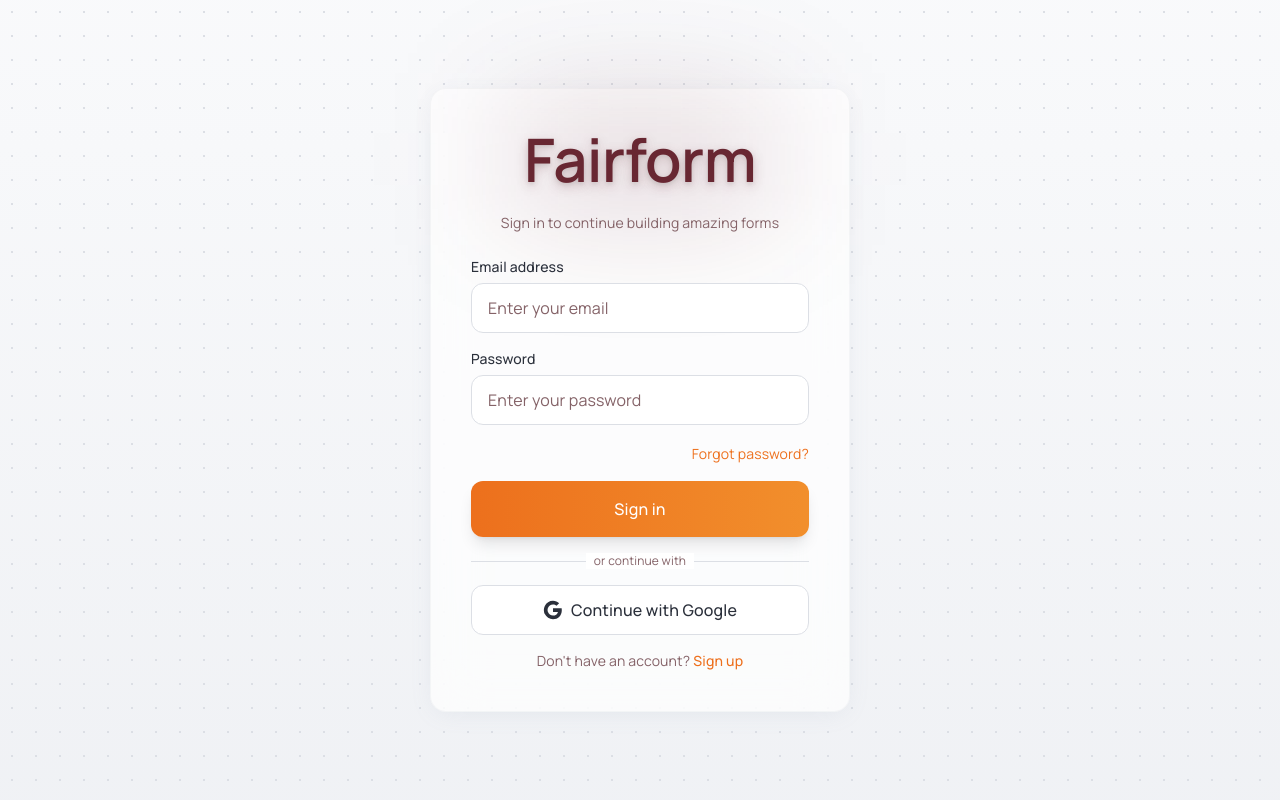
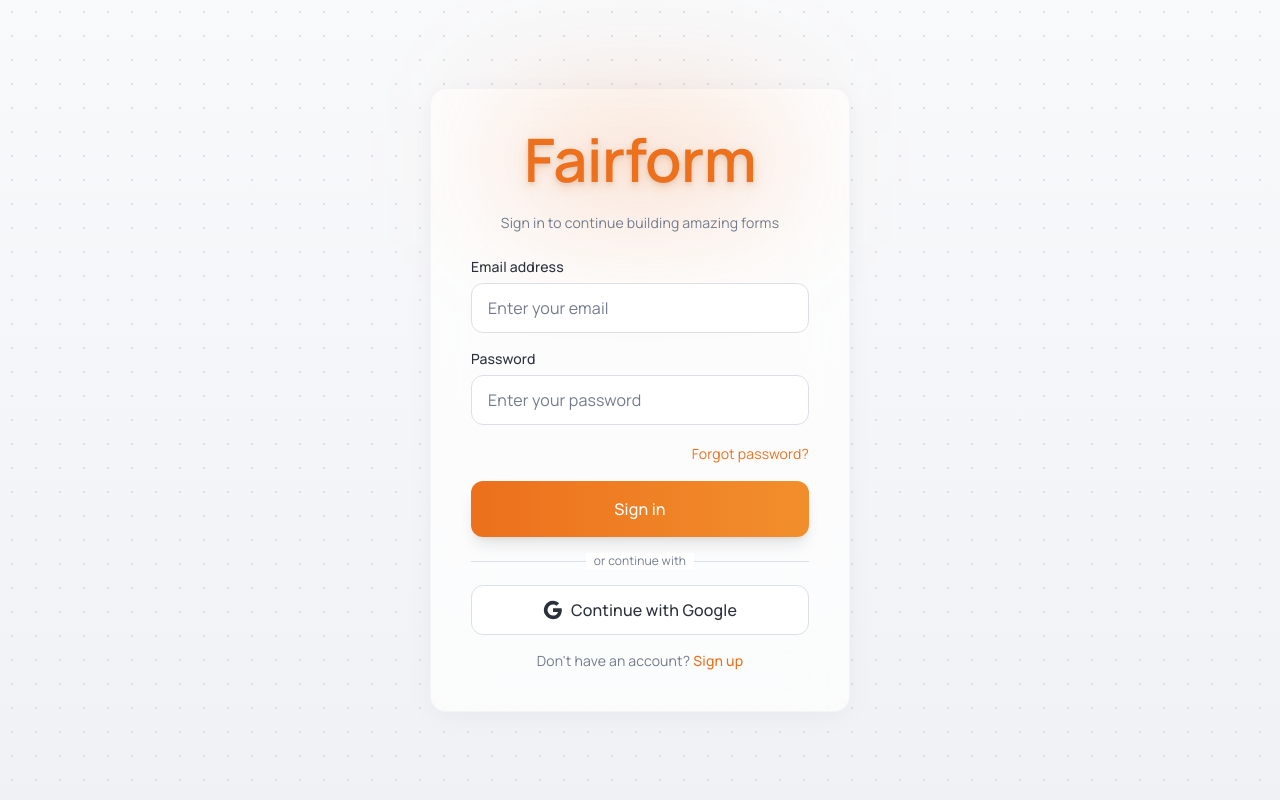
Before and after one commit to MaxJohnsen/VibeForm.fun, a React (Vite) app: page /login in a window 1280 px wide. Built offline with nearby package versions, Linux system fonts and the light colour scheme; the HTML template or start-up script is replaced by a standard one; what google-libphonenumber would draw is missing.

Commit message:
Reverted to commit 6a3961ea85a99d0a56837351d73360f06a436718

```diff
--- a/src/features/auth/components/AuthCard.tsx
+++ b/src/features/auth/components/AuthCard.tsx
@@ -14,14 +14,14 @@ export const AuthCard = ({ children, title, subtitle }: AuthCardProps) => {
           {/* Brand Logo */}
           <div className="relative">
             <span
-              className="text-5xl md:text-6xl font-black tracking-tight text-secondary-foreground animate-fade-in"
+              className="text-5xl md:text-6xl font-black tracking-tight text-primary animate-fade-in"
               style={{
-                textShadow: '0 2px 4px rgba(0,0,0,0.1), 0 4px 12px hsl(350 45% 28% / 0.25)'
+                textShadow: '0 2px 4px rgba(0,0,0,0.1), 0 4px 12px hsl(24 85% 48% / 0.25)'
               }}
             >
               Fairform
             </span>
-            <div className="absolute -inset-4 bg-secondary-foreground/20 blur-3xl -z-10" />
+            <div className="absolute -inset-4 bg-primary/25 blur-3xl -z-10" />
           </div>
 
           {/* Header */}
--- a/src/index.css
+++ b/src/index.css
@@ -25,17 +25,17 @@ All colors MUST be HSL.
     --primary-foreground: 0 0% 100%;
     --primary-glow: 30 88% 56%;
 
-    /* Secondary - Warm Burgundy/Wine */
-    --secondary: 350 30% 94%;
-    --secondary-foreground: 350 45% 28%;
+    /* Secondary muted surfaces */
+    --secondary: 220 15% 95%;
+    --secondary-foreground: 220 15% 30%;
 
     /* Muted text and surfaces */
-    --muted: 350 20% 93%;
-    --muted-foreground: 350 15% 45%;
+    --muted: 220 15% 94%;
+    --muted-foreground: 220 10% 50%;
 
-    /* Accent for hover/focus states - wine tinted */
-    --accent: 350 25% 90%;
-    --accent-foreground: 350 40% 25%;
+    /* Accent for hover/focus states - subtle gray for good contrast */
+    --accent: 220 15% 92%;
+    --accent-foreground: 220 15% 20%;
 
     /* Destructive states */
     --destructive: 0 70% 60%;
--- a/src/shared/ui/AppSidebar.tsx
+++ b/src/shared/ui/AppSidebar.tsx
@@ -32,14 +32,14 @@ export const AppSidebar = () => {
       <div className="hidden md:flex mb-6 w-full justify-center">
         <div className="relative">
           <span
-            className="text-3xl font-black tracking-tight text-secondary-foreground"
+            className="text-3xl font-black tracking-tight text-primary"
             style={{
-              textShadow: '0 1px 2px rgba(0,0,0,0.1), 0 2px 8px hsl(350 45% 28% / 0.25)'
+              textShadow: '0 1px 2px rgba(0,0,0,0.1), 0 2px 8px hsl(24 85% 48% / 0.3)'
             }}
           >
             FF
           </span>
-          <div className="absolute -inset-2 bg-secondary-foreground/20 blur-xl -z-10" />
+          <div className="absolute -inset-2 bg-primary/25 blur-xl -z-10" />
         </div>
       </div>
 
```
